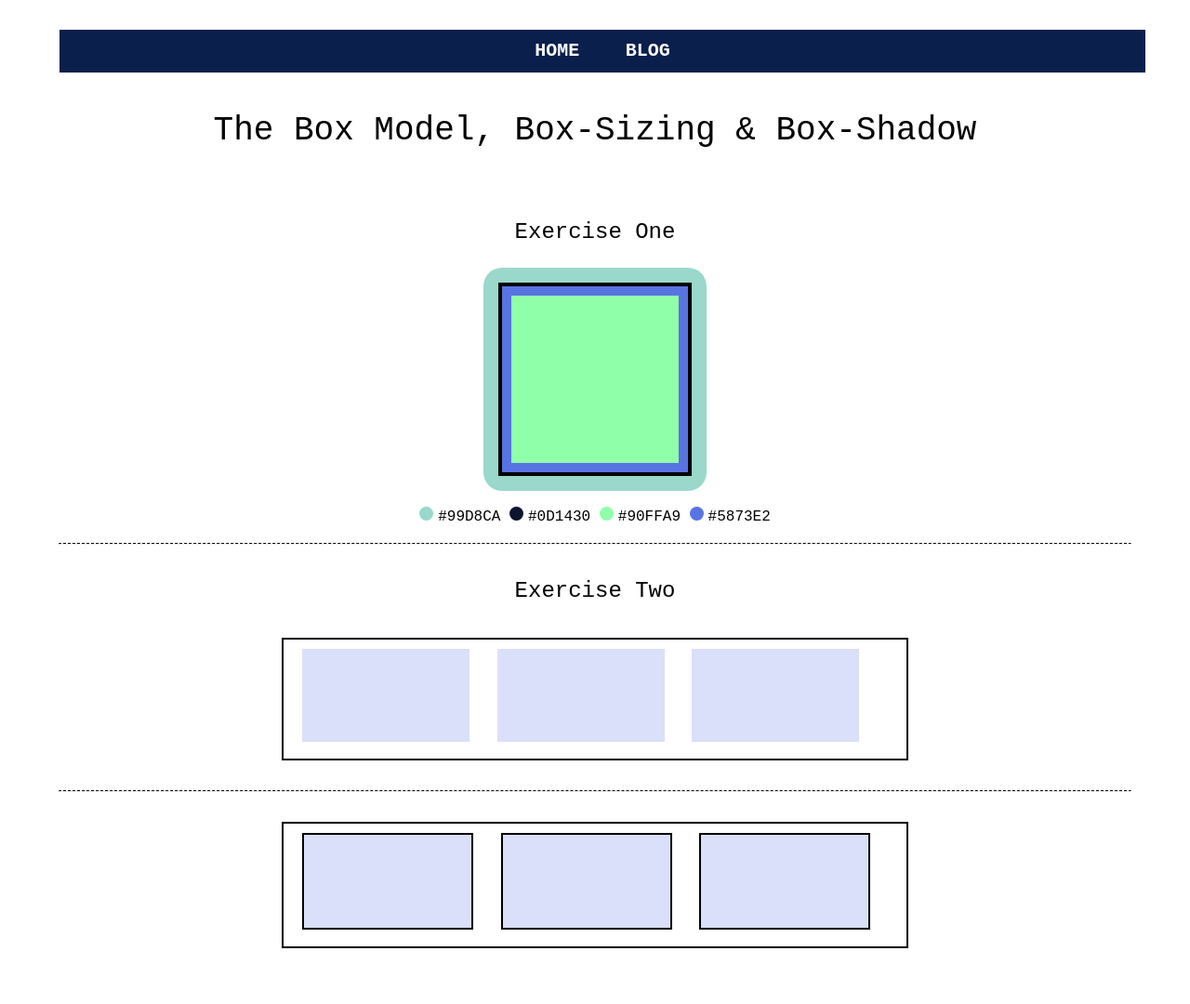
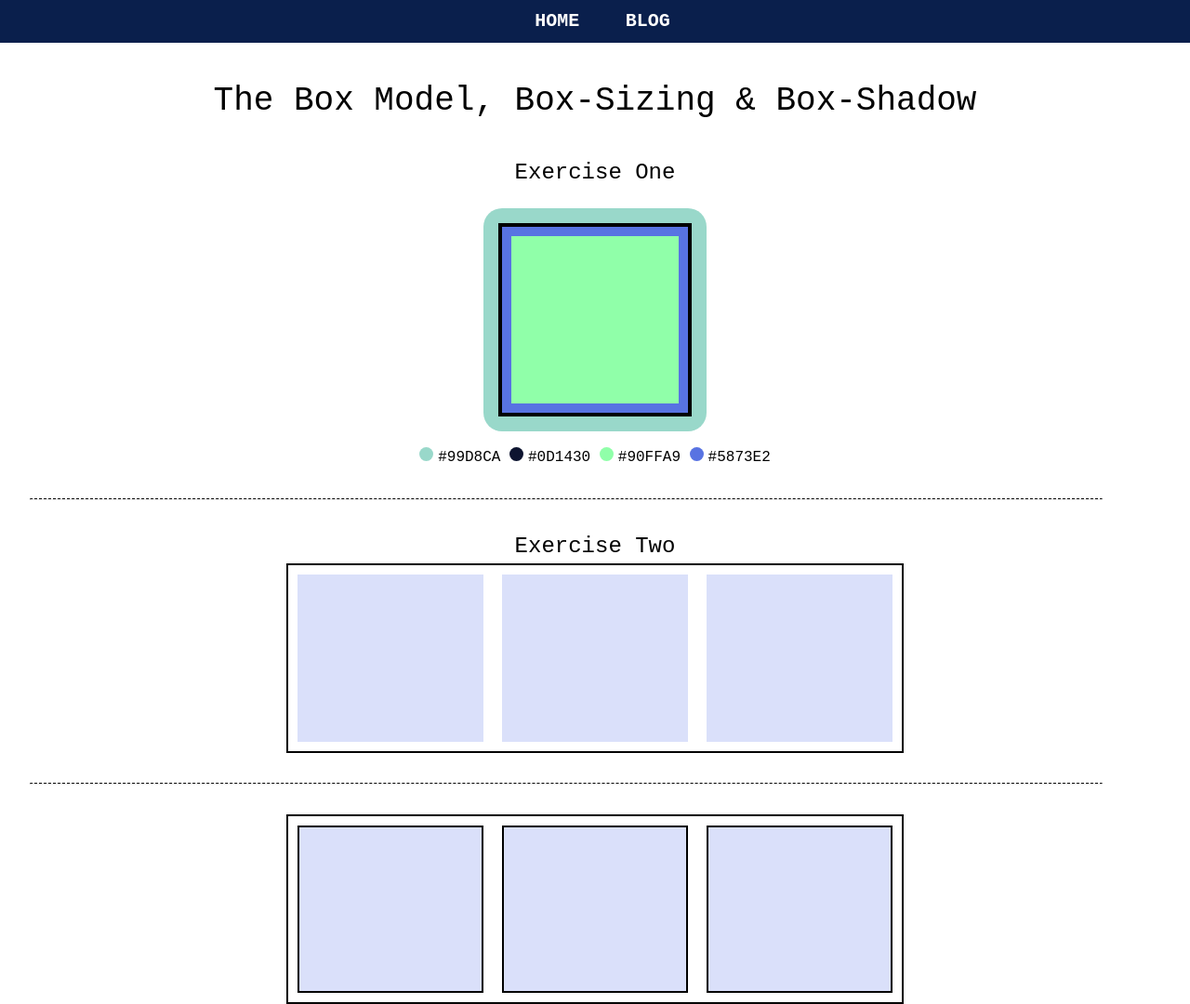
Before and after one commit to shishupalamigo/Assignment-Checkpoint1, a plain HTML site: page index.html in a window 1280 px wide. Shown: the whole page at 93% size. Before the commit the page ends 1052 px from the top, so only its background shows below. Drawn offline with Linux system fonts and the light colour scheme.

Commit message:
Refactor Code After Code Review

```diff
--- a/assets/stylesheet/style.css
+++ b/assets/stylesheet/style.css
@@ -55,10 +55,8 @@ body {
 }
 .page-header {
     text-align: center;
-    width: 90%;
+    width: 100%;
     margin: auto;
-    padding: 2em;
-
 }
 nav {
     background-color: #0A1F4C;
@@ -131,18 +129,18 @@ h3 {
 hr {
     border-top: 1px dashed #000;
     width: 90%;
+    margin: 2em;
 }
 .container {
     width: 660px;
     border: 2px solid black;
-    margin: 2em auto;
+    margin: auto;
     text-align: left;
-    padding-left: 10px;
+    font-size: 0; /* For removing the blank Space */
 }
-
 .box {
-    width: 180px;
-    height: 100px;
+    width: 200px;
+    height: 180px;
     margin: 10px;
     background-color: #DAE0FA;
     display: inline-block;
@@ -150,6 +148,7 @@ hr {
 .with-border {
     border: 2px solid black;
     display: inline-block;
+    box-sizing: border-box;
 }
 
 /* BLOG PAGE STYLE */
--- a/index.html
+++ b/index.html
@@ -18,14 +18,14 @@
         <h1 class="page-title">The Box Model, Box-sizing & Box-shadow</h1>
     </header>
     <main>
-        <section class="exrcise1">
+        <section>
             <h3>Exercise One</h3>
             <div class="square-box">
-                <p class="square">
+                <div class="square">
                     <span class="inner-square"></span>
-                </p>
+                </div>
             </div>
-            <article class="content">
+            <div class="content">
                 <span>
                     <div class="circle circle1"></div>#99D8CA
                 </span>
@@ -38,23 +38,23 @@
                 <span>
                     <div class="circle circle4"></div>#5873E2
                 </span>
-            </article>
+            </div>
         </section>
         <hr>
-        <section class="exercise2">
+        <section>
             <header>
                 <h3>Exercise Two</h3>
             </header>
             <section class="container">
-                <div class="box no-border"></div>
-                <div class="box no-border"></div>
-                <div class="box no-border"></div>
+                <div class="box"></div>
+                <div class="box"></div>
+                <div class="box"></div>
             </section>
             <hr>
             <section class="container">
-                <div class="box with-border box4"></div>
-                <div class="box with-border box5"></div>
-                <div class="box with-border box6"></div>
+                <div class="box with-border"></div>
+                <div class="box with-border"></div>
+                <div class="box with-border"></div>
             </section>
         </section>
 
```
Also changed, not shown: blog.html (+7 -6 lines).
